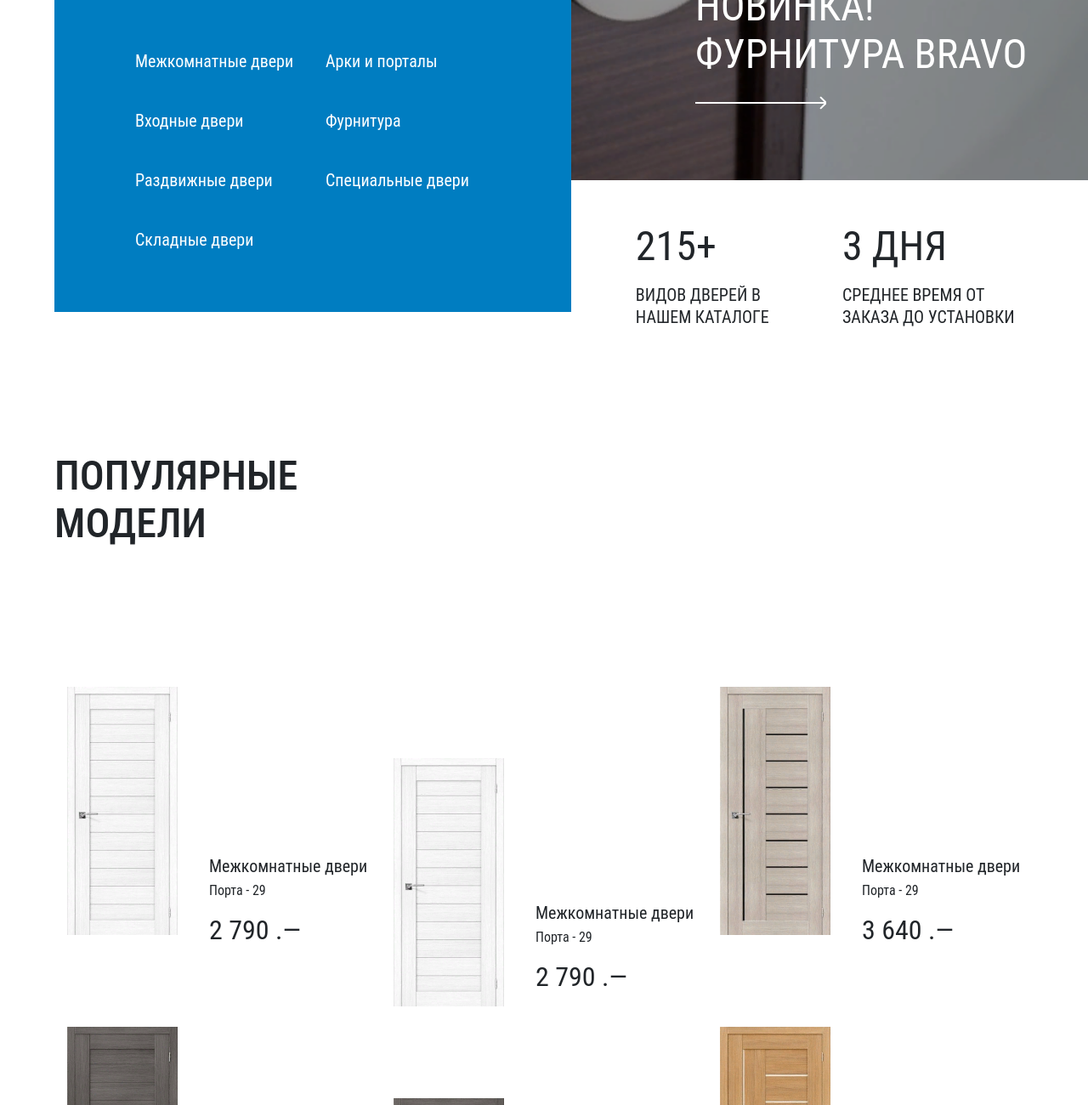
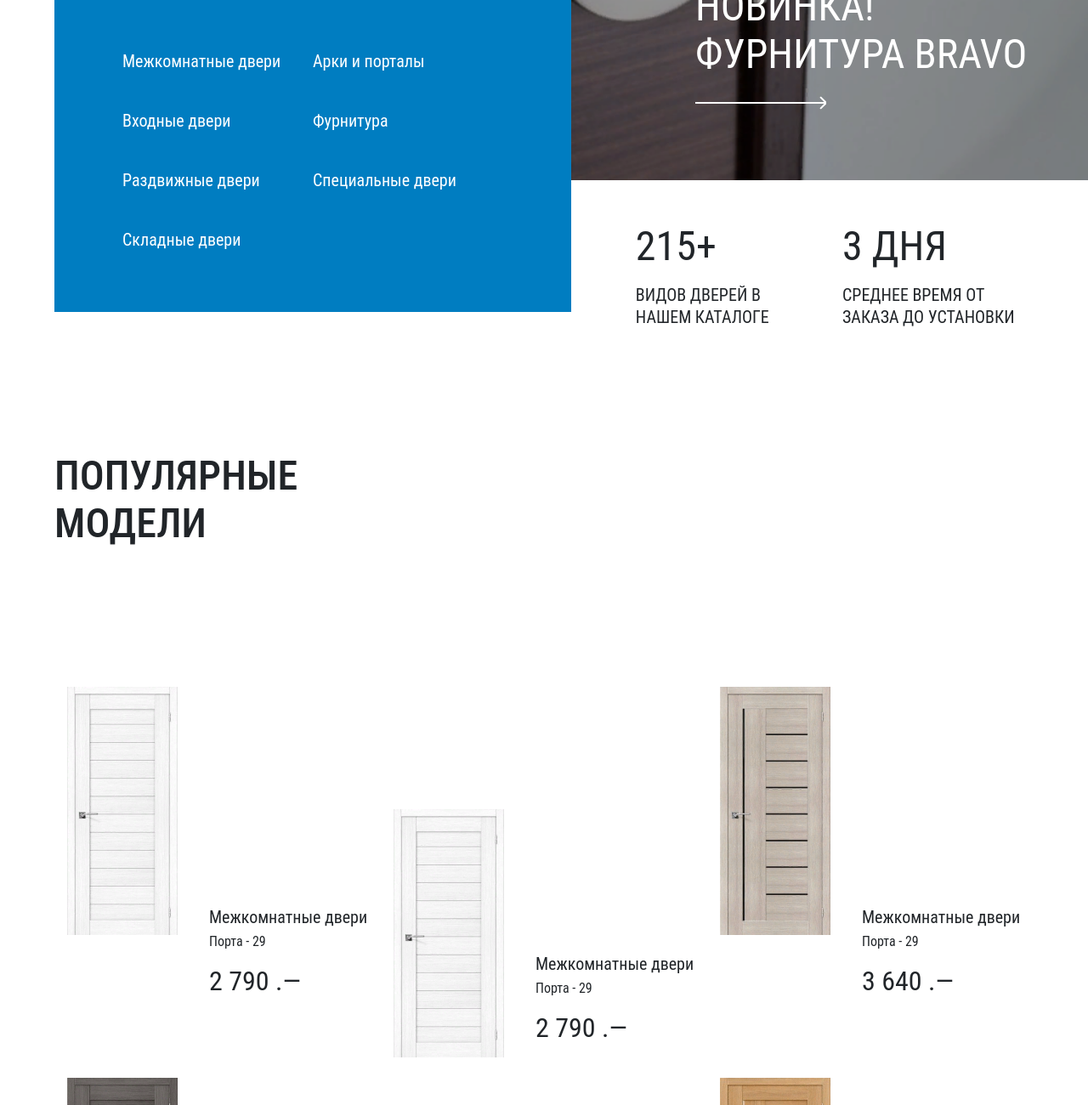
Before and after one commit to anyakul/Door-Company, a plain HTML site: page build/index.html in a window 1280 px wide. Shown: the part 420-1720 px from the top of the page at 85% size. Drawn offline with nearby package versions, Linux system fonts and the light colour scheme.

Commit message:
Делаю проект

```diff
--- a/build/index.html
+++ b/build/index.html
@@ -45,26 +45,26 @@
           </div>
         </div>
         <div class="header__menu">
-          <ul class="header__menu-list row row-cols-xl-2 row-cols-lg-3 row-cols-md-1 row-cols-sm-1 row-cols-xs-1">
-            <li class="header__menu-item col">
+          <ul class="header__menu-list row row-cols-1 row-cols-xl-2 row-cols-lg-3 row-cols-md-1 row-cols-sm-1 row-cols-xs-1">
+            <li class="header__menu-item col12">
               <a href="#">Межкомнатные двери</a>
             </li>
-            <li class="header__menu-item col">
+            <li class="header__menu-item col12">
               <a href="#">Арки и порталы</a>
             </li>
-            <li class="header__menu-item col">
+            <li class="header__menu-item col12">
               <a href="#">Входные двери</a>
             </li>
-            <li class="header__menu-item col">
+            <li class="header__menu-item col12">
               <a href="#">Фурнитура</a>
             </li>
-            <li class="header__menu-item col">
+            <li class="header__menu-item col12">
               <a href="#">Раздвижные двери</a>
             </li>
-            <li class="header__menu-item col">
+            <li class="header__menu-item col12">
               <a href="#">Специальные двери</a>
             </li>
-            <li class="header__menu-item col">
+            <li class="header__menu-item col12">
               <a href="#">Складные двери</a>
             </li>
           </ul>
@@ -86,7 +86,7 @@
   <main>
   <section class="popular-goods">
       <h2 class="popular-goods__header">Популярные модели</h2>
-      <ul class="popular-goods__list row row-cols-xl-3 row-cols-lg-2 row-cols-md-1 row-cols-sm-1 row-cols-xs-1">
+      <ul class="popular-goods__list row row-cols-1 row-cols-xl-3 row-cols-lg-2 row-cols-md-1 row-cols-sm-1 row-cols-xs-1">
         <li class="popular-goods__item col align-self-start">
           <img class="popular-goods__item-image" src="img/white-door.png" alt="Межкомнатные двери">
           <div class="popular-goods__item-text">
@@ -187,7 +187,7 @@
   </main>
   <footer class="footer">
     <div class="footer__menu-copyright">
-      <div class="footer__menu-copyright-wrapper row">
+      <div class="footer__menu-copyright-wrapper row row-cols-1 row-cols-md-3 row-cols-sm-1 row-cols-xs-1">
         <ul class="footer__menu-list col">
           <li class="footer__menu-item">
             <a href="#">О компании</a>
@@ -221,7 +221,6 @@
             <a href="#">Специальные двери</a>
           </li>
         </ul>
-        <ul class="w-100"></ul>
         <ul class="footer__copyright-list col">
           <li class="footer__copyright-item">
             <a href="#">2020 © ООО «БДК»</a>
--- a/source/sass/blocks/about-company.scss
+++ b/source/sass/blocks/about-company.scss
@@ -58,7 +58,7 @@
 }
 
 .about-company__text-wrapper {
-  width: 79%;
+  width: 67%;
 
   @media (max-width: $tablet-width) {
     width: 100%;
--- a/source/sass/blocks/footer.scss
+++ b/source/sass/blocks/footer.scss
@@ -42,6 +42,10 @@
 .footer__copyright-item {
   margin-bottom: 20px;
 
+  @media (max-width: $mobile-width) {
+    text-align: center;
+  }
+
   a {
     color: $white-color;
     font-size: 20px;
--- a/source/sass/blocks/header.scss
+++ b/source/sass/blocks/header.scss
@@ -37,6 +37,11 @@
     align-items: center;
     justify-content: space-between;
     padding: 30px 5%;
+  }
+
+  @media (max-width: $mobile-width) {
+    flex-direction: column;
+    text-align: center;
   }
 }
 
--- a/source/sass/blocks/popular-goods.scss
+++ b/source/sass/blocks/popular-goods.scss
@@ -36,7 +36,7 @@
   &:nth-child(1),
   &:nth-child(3n),
   &:nth-child(4n) {
-    height: 400px;
+    height: 460px;
 
     .popular-goods__item-text {
       margin-top: auto;
--- a/source/sass/scaffolding.scss
+++ b/source/sass/scaffolding.scss
@@ -17,8 +17,9 @@
 }
 
 body {
-  font-family: "Roboto Condensed", Arial, sens-serif;
+  font-family: "Roboto Condensed", "Arial", "sens-serif";
 }
+
 .row {
-  margin:0;
+  margin: 0;
 }
--- a/source/sass/variables.scss
+++ b/source/sass/variables.scss
@@ -1,6 +1,6 @@
 $tablet-width: 1199px;
 $mobile-width: 768px;
-$blue-color: #007dC1;
+$blue-color: #007dc1;
 $beige-color: #f5f5f5;
 $white-color: #ffffff;
 $black-color: #000000;
```
Also changed, not shown: source/index.html (+10 -11 lines), build/css/style.css, build/css/style.min.css, 2 other files.
